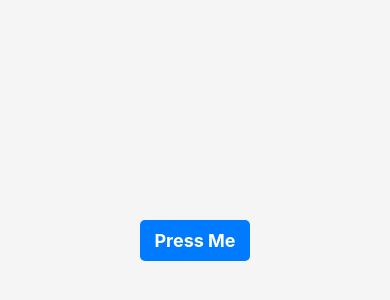
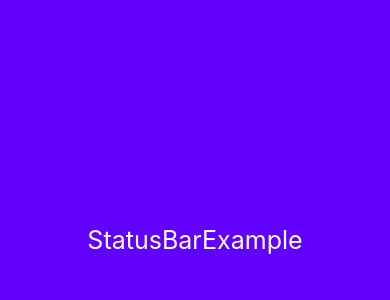
Before and after one commit to hasilakhwa/learning1, a React Native app: screen / in a window 390 px wide. Shown: the part 182-482 px from the top of the page. Built offline with nearby package versions, Linux system fonts and the light colour scheme.

Commit message:
Status Bar Example is done

```diff
--- a/App.jsx
+++ b/App.jsx
@@ -19,7 +19,8 @@
 // import HideShowToggle from './src/component/HideShowToggle'
 // import StyleWithButton from './src/component/StyleWithButton'
 // import Loader from './src/component/Loader'
-import PressableComponent from './src/component/PressableComponent'
+// import PressableComponent from './src/component/PressableComponent'
+import StatusBarExample from './src/component/StatusBarExample'
 const App = () => {
   return (
     <View
@@ -55,7 +56,8 @@
       {/* <HideShowToggle /> */}
       {/* <StyleWithButton /> */}
       {/* <Loader /> */}
-      <PressableComponent />
+      {/* <PressableComponent /> */}
+      <StatusBarExample />
     </View>
   );
 };
--- /dev/null
+++ b/src/component/StatusBarExample.jsx
@@ -0,0 +1,30 @@
+import { View, Text, StatusBar, StyleSheet } from 'react-native'
+import React from 'react'
+
+const StatusBarExample = () => {
+  return (
+    <View style={styles.conatiner}>
+        <StatusBar
+        barStyle={'dark-content'}
+        hidden={false} //by default value is false
+        // backgroundColor={'red'}
+        backgroundColor={"rgba(0,0,0,0.2)"}
+        translucent={true}
+        />
+      <Text style={styles.text}>StatusBarExample</Text>
+    </View>
+  )
+}
+const styles = StyleSheet.create({
+  conatiner: {
+    flex: 1,
+    backgroundColor: '#6200fe',
+    justifyContent:'center',
+    alignItems:'center',
+  },
+  text:{
+    color:'#fff',
+    fontSize:25,
+  }
+});
+export default StatusBarExample
```
